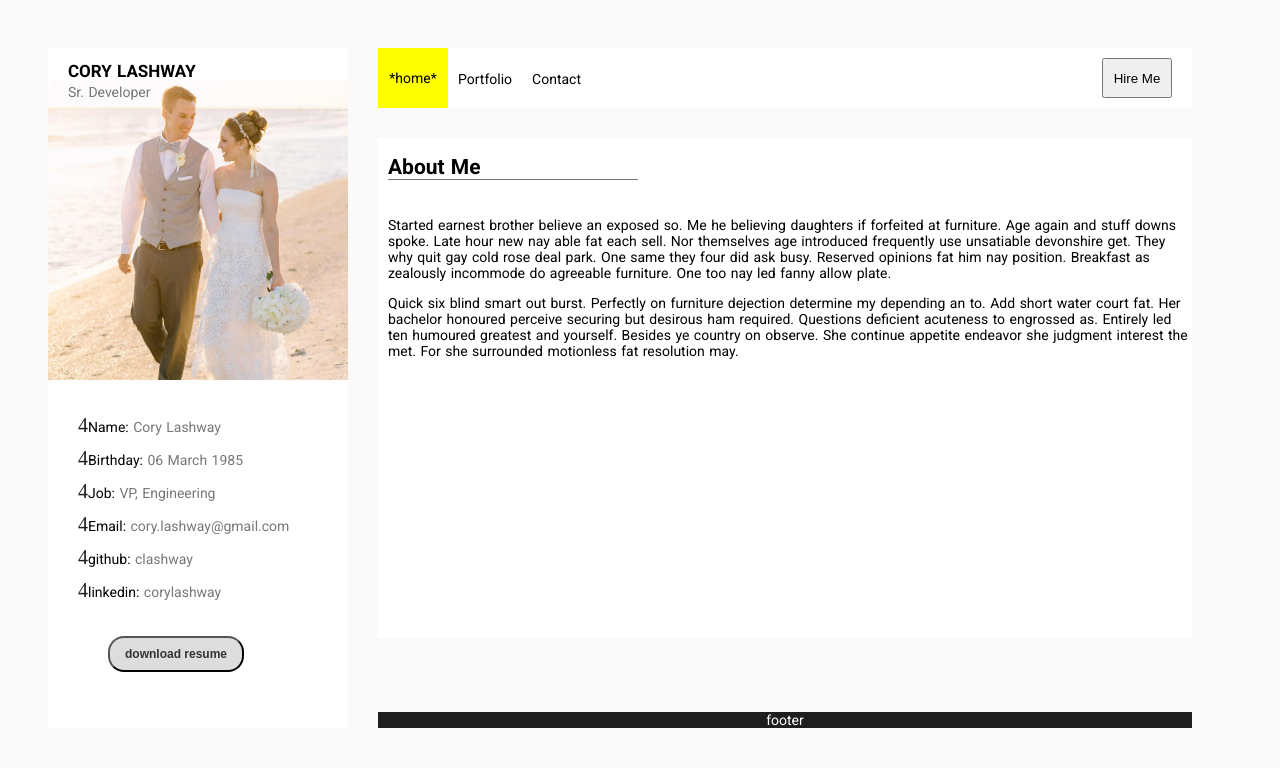
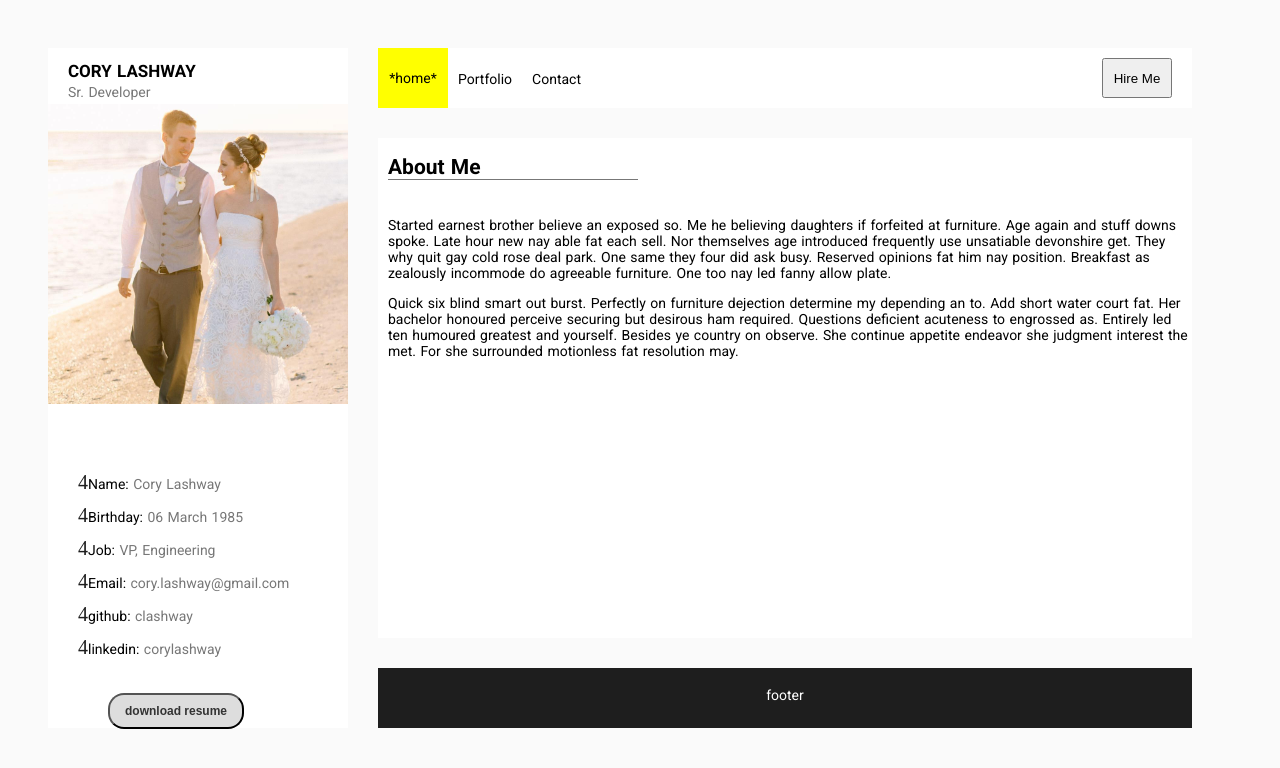
Before and after one commit to clashway/corylashway, a Nuxt app: page / in a window 1280 px wide. Shown: the top 768 px of the page. Built offline with nearby package versions, Linux system fonts and the light colour scheme.

Commit message:
More changes

```diff
--- a/components/Header.vue
+++ b/components/Header.vue
@@ -2,6 +2,9 @@
   <div class="header-inner">
     <h1 class="name">Cory Lashway</h1>
     <p class="job-title">Sr. Developer</p>
+    <figure class="picture">
+      <img src="~/assets/cory.jpg" alt="">
+    </figure>
     <ul class="summary-bullets">
       <li>Name: <span class="answer">Cory Lashway</span></li>
       <li>Birthday: <span class="answer">06 March 1985</span></li>
@@ -28,10 +31,18 @@ export default {
 
 <style scoped>
 .header-inner {
-  background-image: url('~/assets/cory.jpg');
+  /* background-image: url('~/assets/cory.jpg');
   background-repeat: no-repeat;
   background-size: 100% auto;
-  background-position: 0 32px;
+  background-position: 0 32px; */
+}
+.picture {
+  padding: 0;
+  margin: 0;
+  margin-top: -10px;
+}
+.picture img {
+  width: 100%;
 }
 h1.name {
   text-transform: uppercase;
@@ -47,7 +58,7 @@ h1.name {
   padding-left: 20px;
 }
 .summary-bullets {
-  padding-top: 300px;
+  padding-top: 50px;
   margin-left: -10px;
 }
 .summary-bullets li {
--- a/pages/index.vue
+++ b/pages/index.vue
@@ -38,7 +38,6 @@ export default {
   min-height: 100vh;
 }
 .header {
-  /* margin-top: 20px; */
   background: #fff;
   grid-area: header;
 }
@@ -53,12 +52,12 @@ export default {
 }
 .footer {
   background: #1e1e1e;
-  align-self: end;
   text-align: center;
+  line-height: 55px;
   color: white;
   grid-area: footer;
 }
-@media screen and (min-width: 415px) {
+@media screen and (min-width: 800px) {
   .container {
     display: grid;
     grid-template-columns: 10px 300px 1fr 50px;
```
